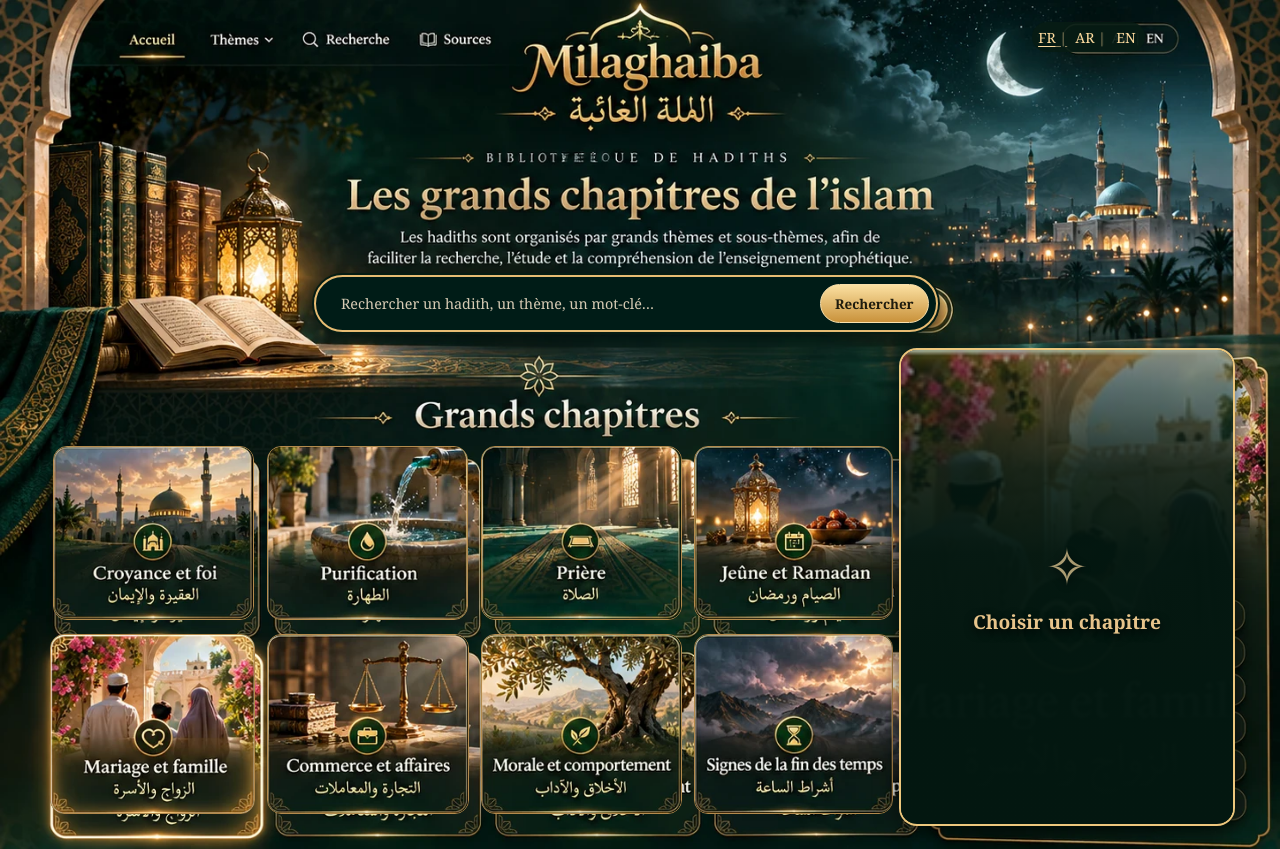
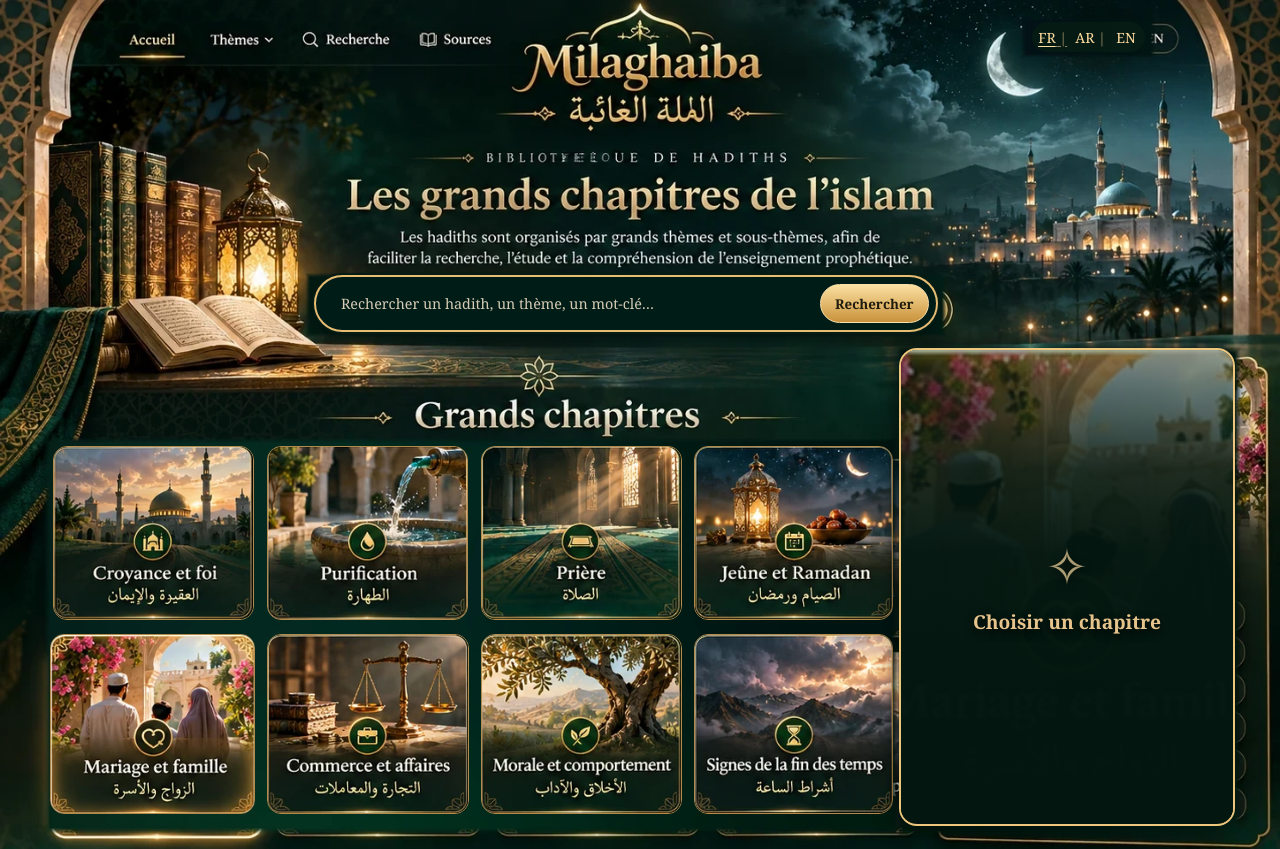
Before and after one commit to abab508/newhadith, a React (Vite) app: page / in a window 1280 px wide. Shown: the top 849 px of the page. Built offline with nearby package versions, Linux system fonts and the light colour scheme.

Commit message:
fix: use clean single-layer backdrop and original cards with dynamic panel image

```diff
--- a/src/main.jsx
+++ b/src/main.jsx
@@ -40,7 +40,7 @@ function App(){
  </div>;
  return <main className={'site '+(motion?'motion':'still')} lang={lang.toLowerCase()}>
   <div className="desktop-art">
-   <img className="reference" src="/images/reference.webp" alt="Décor nocturne de la bibliothèque Milaghaiba"/>
+   <img className="reference" src="/images/backdrop-clean.webp" alt="Décor nocturne de la bibliothèque Milaghaiba"/>
    <div className="stars" aria-hidden="true"/>
    <nav className="nav-hotspots" aria-label="Navigation">
     <button style={pos([127,24,83,44])} onClick={()=>{setSelected(null);setHover(null);setPanelOpen(false);setNotice('')}} aria-label={t.home}/>
@@ -56,7 +56,7 @@ function App(){
    </form>
    <div className="hotspots-container" ref={cards}>{chapters.map((c,i)=>card(c,i))}</div>
    <div className="langs" style={pos([1167,25,128,34])}>{['FR','AR','EN'].map(l=><button key={l} aria-pressed={lang===l} onClick={()=>{setLang(l);setNotice('')}}>{l}</button>)}</div>
-   <aside className="details" style={pos([1017,394,380,540])} aria-live="polite">{(hover!==null||panelOpen)?panel:<div className="panel-empty" aria-label={t.choose}><span aria-hidden="true">✧</span><p>{t.choose}</p></div>}</aside>
+   <aside className="details" style={{...pos([1017,394,380,540]),'--chapter-image':`url(/images/chapitre-${selectedIndex===null?5:selectedIndex+1}.webp)`}} aria-live="polite">{(hover!==null||panelOpen)?panel:<div className="panel-empty" aria-label={t.choose}><span aria-hidden="true">✧</span><p>{t.choose}</p></div>}</aside>
   </div>
   <div className="mobile-art">
    <nav className="mobile-top"><button onClick={()=>{setSelected(null);setPanelOpen(false);setNotice('')}}>{t.home}</button><button onClick={()=>document.querySelector('#chapitres-mobile')?.scrollIntoView({behavior:'smooth'})}>{t.themes}</button><button onClick={()=>pending(t.sources)}>{t.sources}</button><div>{['FR','AR','EN'].map(l=><button key={l} onClick={()=>setLang(l)} aria-pressed={lang===l}>{l}</button>)}</div></nav>
```
